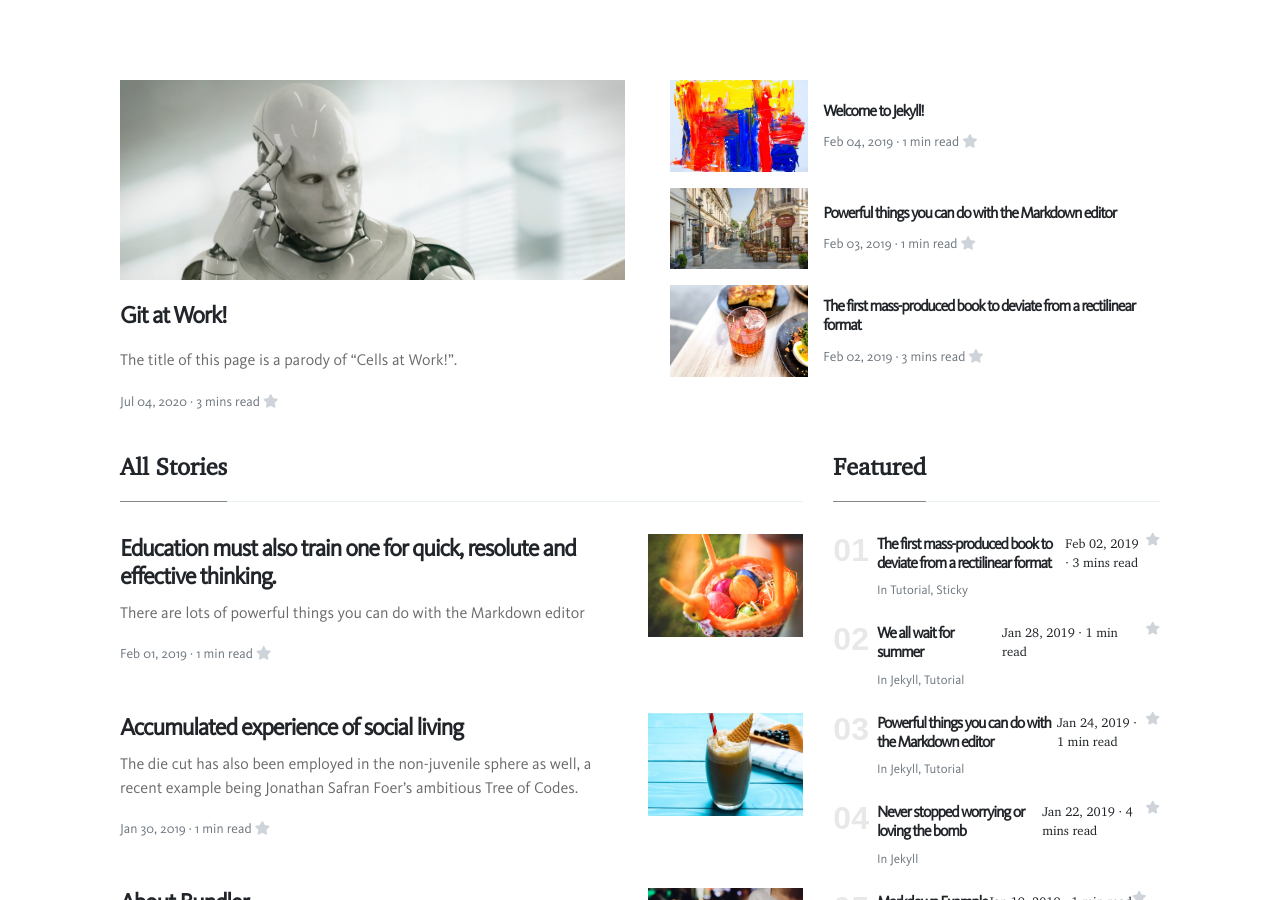
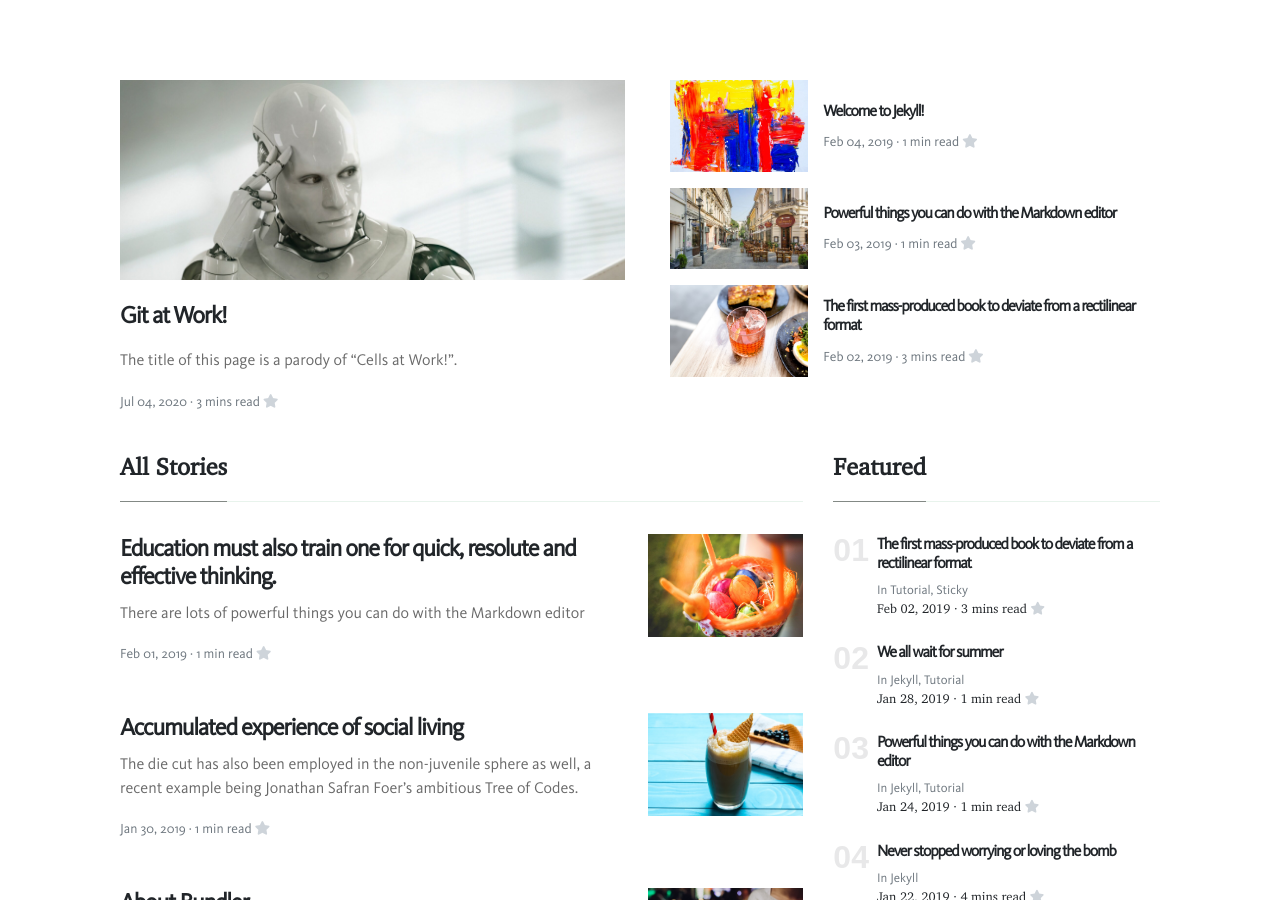
Before and after one commit to hayden-rhee/devlog, a Jekyll site: the page built from index.html, in a window 1280 px wide and 900 px high. Built offline with Jekyll 4.4.1, drawn with Linux system fonts in a browser that asks for light colours; nearby versions of some CDN libraries; the list of posts is cut into pages by our own code.

Commit message:
automatic commit on 2020-07-07 13:55:27

```diff
--- a/_includes/sidebar-featured.html
+++ b/_includes/sidebar-featured.html
@@ -13,16 +13,16 @@
                     <a class="text-capitalize text-muted smoothscroll" href="{{site.baseurl}}/categories.html#{{ category | downcase }}">{{ category }}</a><span class="sep">, </span>
                     {% endfor %}
                     </span>
-                </span>
-                </span class="text-muted">
+                    </span class="text-muted">
                         {{ post.date | date: '%b %d, %Y' }} ·
                         {% assign words = post.content | number_of_words %}
                         {% if words < 360 %}
-                          1 min read
+                        1 min read
                         {% else %}
-                          {{ words | divided_by:180 }} mins read
+                        {{ words | divided_by:180 }} mins read
                         {% endif %}
                         <i class="fa fa-star text-gray"></i>
+                    </span>
                 </span>
             </span>
             </li>
```
